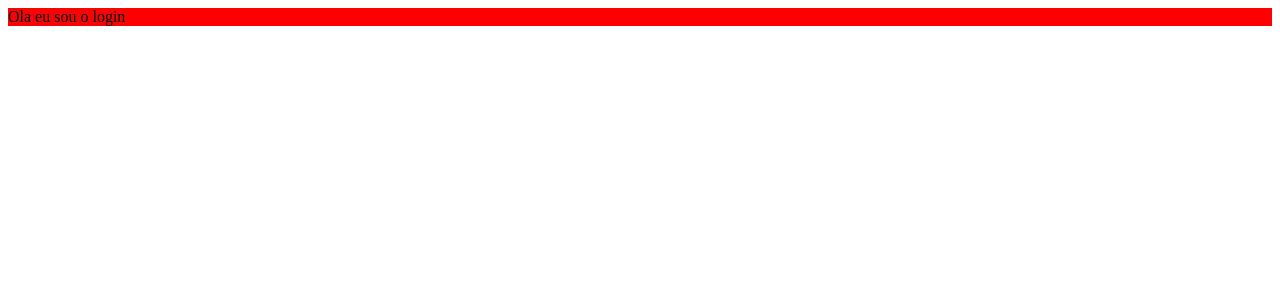
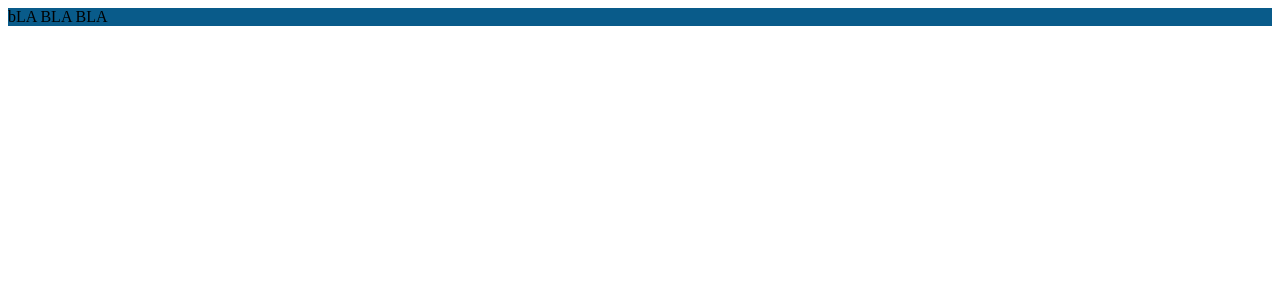
Before and after one commit to denison3965/Repografia_SENAI, a React (Create React App) app in the folder front/: page / in a window 1280 px wide. Shown: the top 300 px of the page. Built offline with nearby package versions, Linux system fonts and the light colour scheme.

Commit message:
Subindo a pasta header

```diff
--- a/front/src/App.js
+++ b/front/src/App.js
@@ -1,10 +1,11 @@
 import React from 'react'
 import Login  from './pages/login'
+import Header from './components/Header'
 
 function App() {
   return (
     <div className="App">
-      <Login />
+      <Header />
     </div>
   );
 }
--- /dev/null
+++ b/front/src/components/Header/index.jsx
@@ -0,0 +1,11 @@
+import React from 'react';
+import { Container } from './styles';
+
+function Header() {
+  return(
+      <Container>
+          bLA BLA BLA
+      </Container>
+  )
+}
+export default Header;
--- /dev/null
+++ b/front/src/components/Header/styles.js
@@ -0,0 +1,7 @@
+import styled from 'styled-components';
+
+export const Container = styled.div`
+    width: vw;
+   background-color: #095B8A;
+
+`;
--- a/front/src/components/teste.js
+++ /dev/null
@@ -1 +0,0 @@
-//teste para felipe
```
Also changed, not shown: front/src/components/teste.txt (deleted), 2 other files (tests, documents, lock files or other folders).
